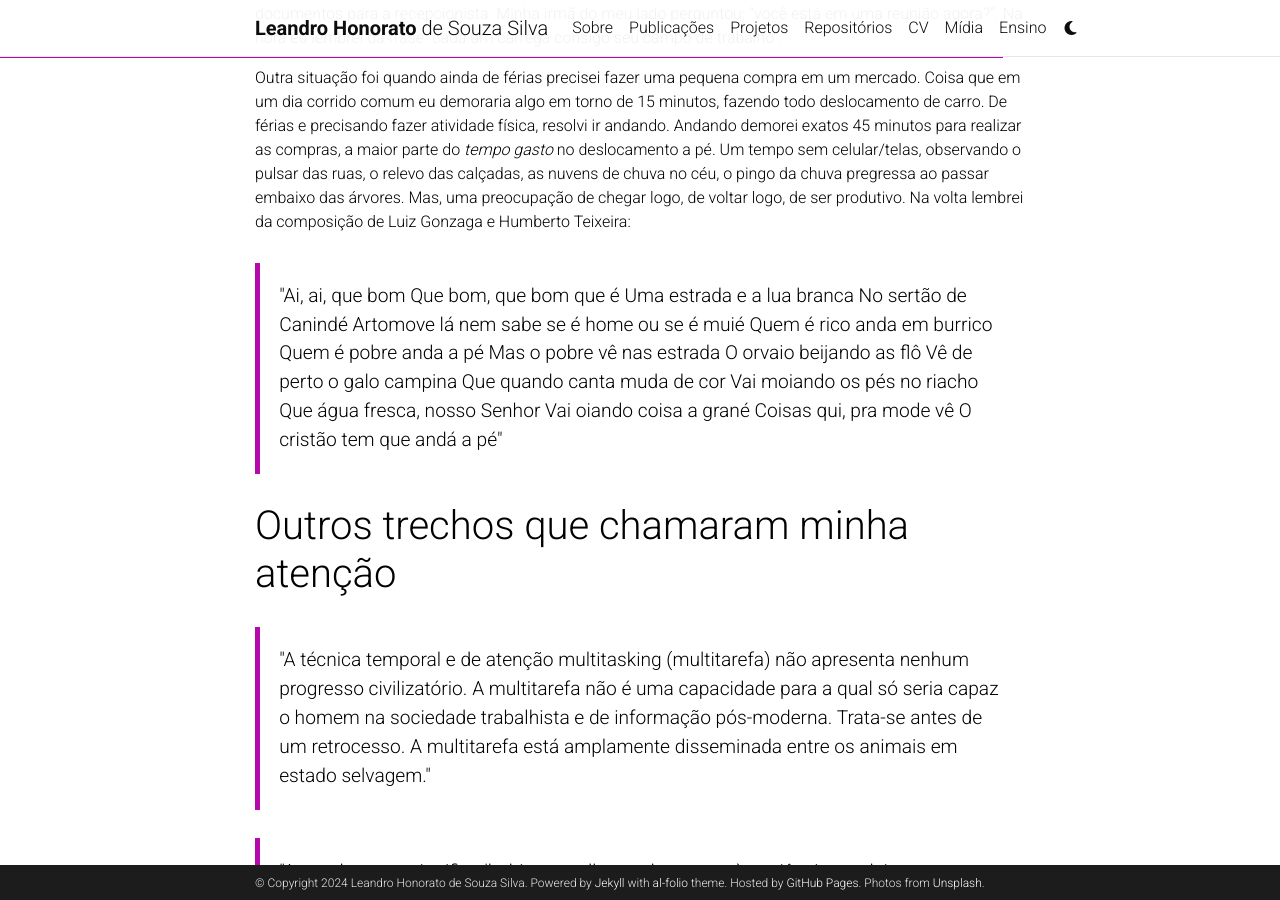
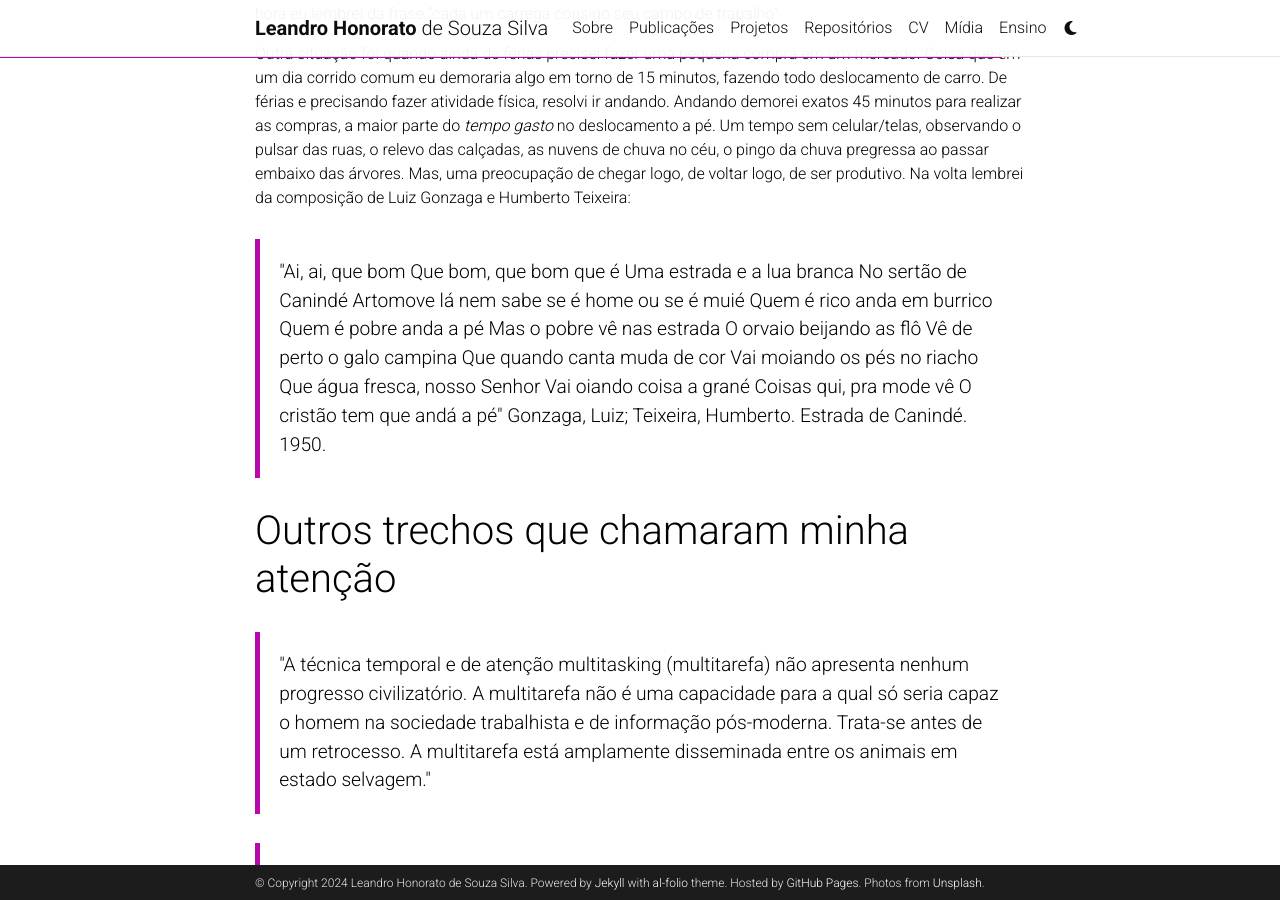
Before and after one commit to ldhonorato/ldhonorato.github.io, a Jekyll site: the page built from _posts/2024-07-12-Sociedade-cansaco.md, in a window 1280 px wide and 900 px high, scrolled down 2997 px. Built offline with Jekyll 4.4.1, drawn with Linux system fonts in a browser that asks for light colours; comment, search, counter and statistics services are not loaded; a style sheet for code colours, icons or effects is not loaded; some of the changed text lies outside the part shown.

Commit message:
Ajustando formatação

```diff
--- a/_posts/2024-07-12-Sociedade-cansaco.md
+++ b/_posts/2024-07-12-Sociedade-cansaco.md
@@ -7,9 +7,9 @@
 categories: resenha
 ---
 
-# Como cheguei no livro Sociedade do Cansaço
+# Como cheguei no livro
 
-Duas fontes me recomendaram esse livro[^1]. A primeira foi uma referência de uma palestra sobre saúde mental, proferida por um psicólogo. A segunda foi um reels do Instagram que listava livros para ler em um dia.
+Duas fontes me recomendaram o livro Sociedade do Cansaço[^1]. A primeira foi uma referência de uma palestra sobre saúde mental, proferida por um psicólogo. A segunda foi um reels do Instagram que listava livros para ler em um dia.
 
 Pesquisei na Amazon e encontrei uma versão de bolso, relativamente barato. Só 128 páginas, sendo que 50 páginas são só de anexo. A expectativa: vou ler rápido, então vou passar na frente da minha fila de leitura. A realidade: demorei quase 3 meses para finalizar o livro.
 
@@ -42,7 +42,8 @@
 Mas, enfim, como eu afirmei anteriormente, dos aproximadamente 1/3 do livro que eu entendi, a sociedade disciplinar valoriza a obediência e é a sociedade do "não". Não é difícil perceber que a sociedade disciplinar está vinculada à negatividade. Já a sociedade do desempenho não se opõe completamente à disciplina, mas a leva para outro nível, dado que só a disciplina não é suficiente para maximizar a produção. A sociedade do desempenho está vinculada à positividade, a positividade do poder.
 
 <blockquote>
-"O poder ilimitado é o verbo modal positivo da sociedade do desempenho"
+"O poder ilimitado é o verbo modal positivo da sociedade do desempenho""
+----
 "A positividade do poder é bem mais eficiente que a negatividade do dever".
 </blockquote>
 
@@ -72,21 +73,38 @@
 
 <blockquote>
 "Ai, ai, que bom
+
 Que bom, que bom que é
+
 Uma estrada e a lua branca
+
 No sertão de Canindé
+
 Artomove lá nem sabe se é home ou se é muié
+
 Quem é rico anda em burrico
+
 Quem é pobre anda a pé
+
 Mas o pobre vê nas estrada
+
 O orvaio beijando as flô
+
 Vê de perto o galo campina
+
 Que quando canta muda de cor
+
 Vai moiando os pés no riacho
+
 Que água fresca, nosso Senhor
+
 Vai oiando coisa a grané
+
 Coisas qui, pra mode vê
+
 O cristão tem que andá a pé"
+
+Gonzaga, Luiz; Teixeira, Humberto. Estrada de Canindé. 1950.
 </blockquote>
 
 # Outros trechos que chamaram minha atenção
```
